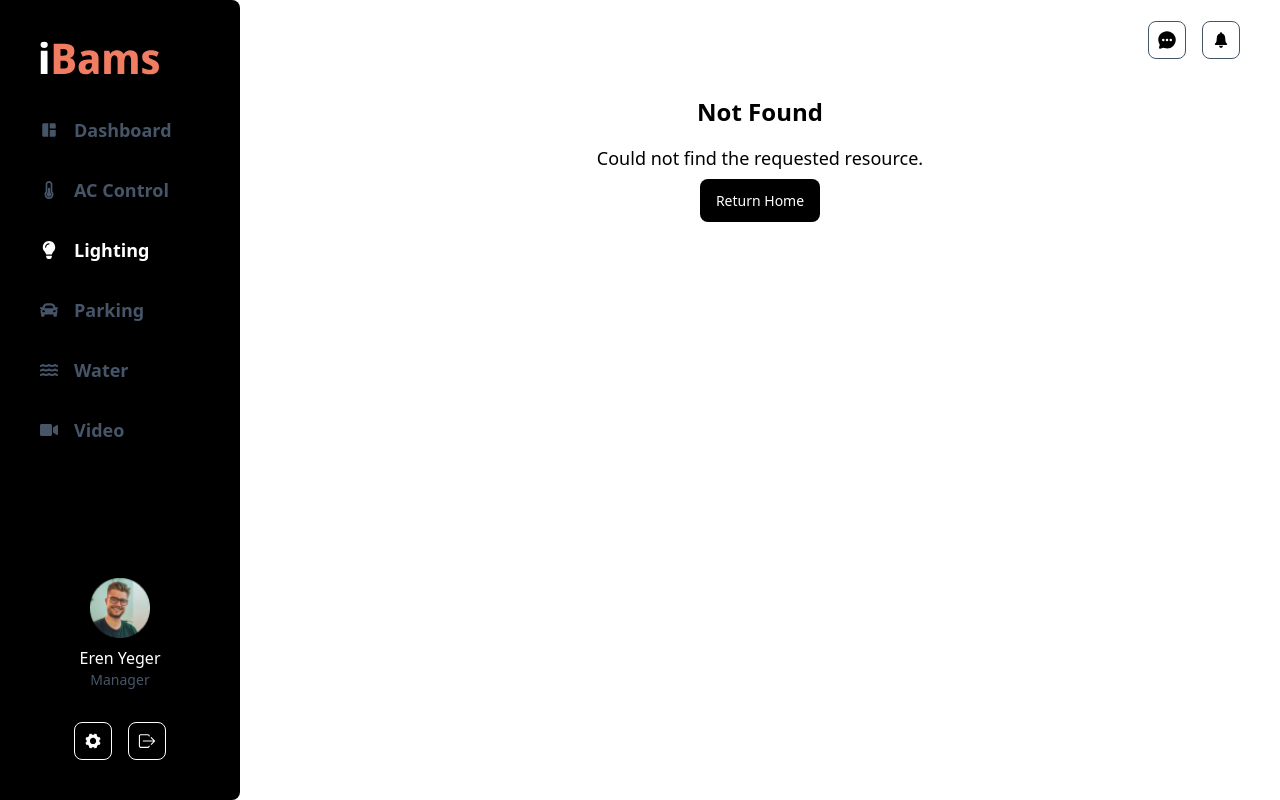
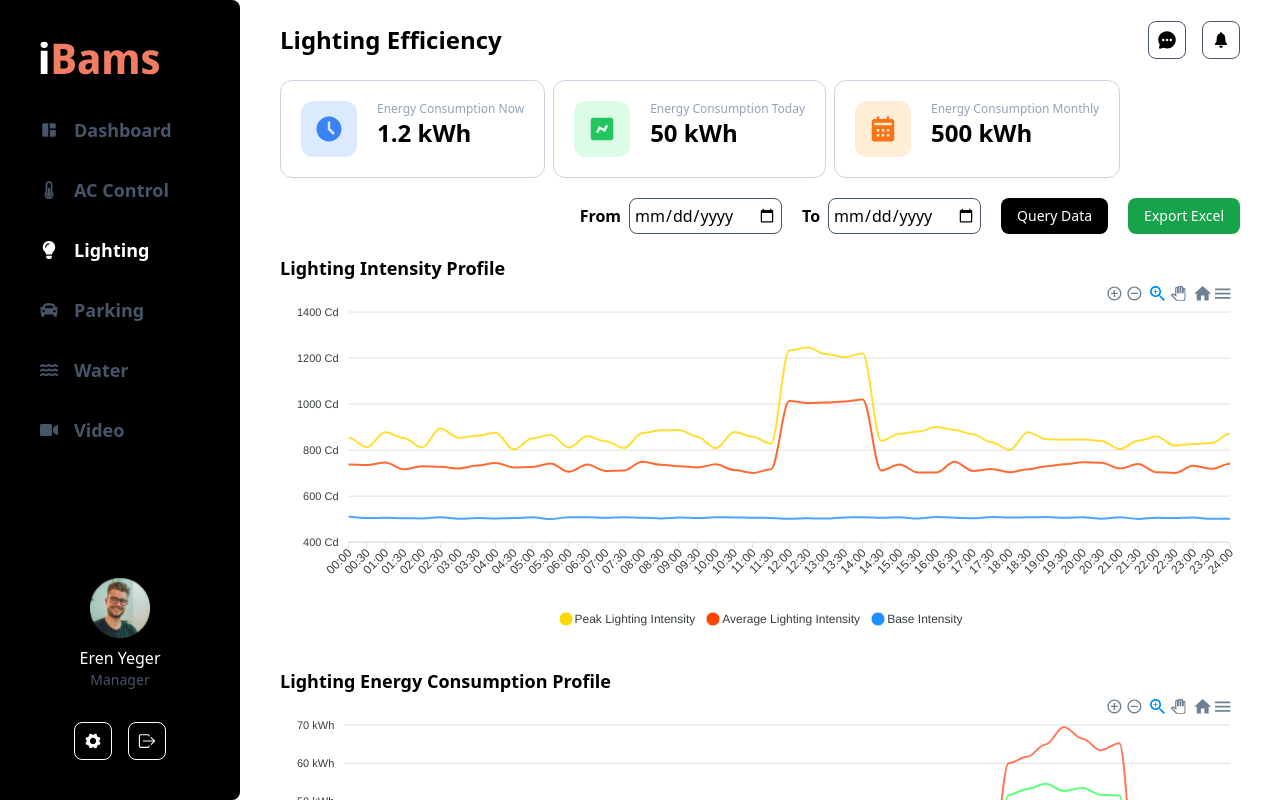
Before and after one commit to sulsul2/ibams-site, a Next.js app: page /lighting in a window 1280 px wide. Before the commit this address had no page. Shown: the top 800 px of the page. Built offline with nearby package versions, Linux system fonts and the light colour scheme.

Commit message:
feat: implement lighting page

```diff
--- /dev/null
+++ b/src/app/lighting/components/LightingEnergyConsumptionChart.tsx
@@ -0,0 +1,135 @@
+"use client";
+
+import { ApexOptions } from "apexcharts";
+import React from "react";
+import Chart from "react-apexcharts";
+
+export default function LightingEnergyConsumptionChart() {
+  const options: ApexOptions = {
+    chart: {
+      type: "line",
+      height: 100,
+    },
+    colors: ["#FF5733", "#33FF57", "#337BFF"],
+    xaxis: {
+      categories: [
+        "00:00",
+        "00:30",
+        "01:00",
+        "01:30",
+        "02:00",
+        "02:30",
+        "03:00",
+        "03:30",
+        "04:00",
+        "04:30",
+        "05:00",
+        "05:30",
+        "06:00",
+        "06:30",
+        "07:00",
+        "07:30",
+        "08:00",
+        "08:30",
+        "09:00",
+        "09:30",
+        "10:00",
+        "10:30",
+        "11:00",
+        "11:30",
+        "12:00",
+        "12:30",
+        "13:00",
+        "13:30",
+        "14:00",
+        "14:30",
+        "15:00",
+        "15:30",
+        "16:00",
+        "16:30",
+        "17:00",
+        "17:30",
+        "18:00",
+        "18:30",
+        "19:00",
+        "19:30",
+        "20:00",
+        "20:30",
+        "21:00",
+        "21:30",
+        "22:00",
+        "22:30",
+        "23:00",
+        "23:30",
+        "24:00",
+      ],
+      labels: {
+        style: {
+          fontSize: "12px",
+        },
+      },
+    },
+    yaxis: {
+      labels: {
+        formatter: (value) => `${value} kWh`, // Tambahkan "kWh" ke nilai
+      },
+    },
+    tooltip: {
+      shared: false,
+      intersect: false,
+    },
+    fill: {
+      opacity: 0.8,
+    },
+    markers: {
+      size: 0,
+      colors: ["#FF5733"],
+      strokeColors: "#fff",
+      strokeWidth: 2,
+      shape: "circle",
+      hover: {
+        size: 2,
+      },
+    },
+    dataLabels: {
+      enabled: false,
+    },
+    stroke: {
+      curve: "smooth",
+      width: 2,
+    },
+  };
+
+  const series = [
+    {
+      name: "Peak Energy Consumption",
+      data: Array.from({ length: 49 }, (_, i) => {
+        // Konsumsi energi puncak pada malam hari (18:00 hingga 21:00)
+        if (i >= 36 && i <= 42) return 60 + Math.random() * 10; // Puncak konsumsi
+        return 20 + Math.random() * 10; // Fluktuasi normal
+      }),
+    },
+    {
+      name: "Average Energy Consumption",
+      data: Array.from({ length: 49 }, (_, i) => {
+        // Konsumsi lebih stabil sepanjang hari
+        if (i >= 36 && i <= 42) return 50 + Math.random() * 5; // Puncak lebih rendah
+        return 15 + Math.random() * 5; // Stabil dengan variasi kecil
+      }),
+    },
+    {
+      name: "Base Load Consumption",
+      data: Array.from({ length: 49 }, () => {
+        // Beban dasar tetap dengan sedikit noise
+        return 10 + Math.random() * 2;
+      }),
+    },
+  ];
+
+  return (
+    <div>
+      <h2 className="font-bold text-lg">Lighting Energy Consumption Profile</h2>
+      <Chart options={options} series={series} type="line" height={350} />
+    </div>
+  );
+}
--- /dev/null
+++ b/src/app/lighting/components/LightingIntensityChart.tsx
@@ -0,0 +1,135 @@
+"use client";
+
+import { ApexOptions } from "apexcharts";
+import React from "react";
+import Chart from "react-apexcharts";
+
+export default function LightingIntensityChart() {
+  const options: ApexOptions = {
+    chart: {
+      type: "line",
+      height: 100,
+    },
+    colors: ["#FFD700", "#FF4500", "#1E90FF"],
+    xaxis: {
+      categories: [
+        "00:00",
+        "00:30",
+        "01:00",
+        "01:30",
+        "02:00",
+        "02:30",
+        "03:00",
+        "03:30",
+        "04:00",
+        "04:30",
+        "05:00",
+        "05:30",
+        "06:00",
+        "06:30",
+        "07:00",
+        "07:30",
+        "08:00",
+        "08:30",
+        "09:00",
+        "09:30",
+        "10:00",
+        "10:30",
+        "11:00",
+        "11:30",
+        "12:00",
+        "12:30",
+        "13:00",
+        "13:30",
+        "14:00",
+        "14:30",
+        "15:00",
+        "15:30",
+        "16:00",
+        "16:30",
+        "17:00",
+        "17:30",
+        "18:00",
+        "18:30",
+        "19:00",
+        "19:30",
+        "20:00",
+        "20:30",
+        "21:00",
+        "21:30",
+        "22:00",
+        "22:30",
+        "23:00",
+        "23:30",
+        "24:00",
+      ],
+      labels: {
+        style: {
+          fontSize: "12px",
+        },
+      },
+    },
+    yaxis: {
+      labels: {
+        formatter: (value) => `${value} Cd`, // Tambahkan "Cd" ke nilai
+      },
+    },
+    tooltip: {
+      shared: false,
+      intersect: false,
+    },
+    fill: {
+      opacity: 0.8,
+    },
+    markers: {
+      size: 0,
+      colors: ["#FFD700"],
+      strokeColors: "#fff",
+      strokeWidth: 2,
+      shape: "circle",
+      hover: {
+        size: 2,
+      },
+    },
+    dataLabels: {
+      enabled: false,
+    },
+    stroke: {
+      curve: "smooth",
+      width: 2,
+    },
+  };
+
+  const series = [
+    {
+      name: "Peak Lighting Intensity",
+      data: Array.from({ length: 49 }, (_, i) => {
+        // Intensitas tinggi pada siang hari (12:00 hingga 14:00)
+        if (i >= 24 && i <= 28) return 1200 + Math.random() * 50; // Puncak intensitas
+        return 800 + Math.random() * 100; // Fluktuasi normal
+      }),
+    },
+    {
+      name: "Average Lighting Intensity",
+      data: Array.from({ length: 49 }, (_, i) => {
+        // Lebih stabil dengan fluktuasi kecil
+        if (i >= 24 && i <= 28) return 1000 + Math.random() * 20; // Puncak lebih rendah
+        return 700 + Math.random() * 50; // Stabil dengan variasi kecil
+      }),
+    },
+    {
+      name: "Base Intensity",
+      data: Array.from({ length: 49 }, () => {
+        // Konstan tetapi dengan sedikit noise
+        return 500 + Math.random() * 10;
+      }),
+    },
+  ];
+
+  return (
+    <div>
+      <h2 className="font-bold text-lg">Lighting Intensity Profile</h2>
+      <Chart options={options} series={series} type="line" height={350} />
+    </div>
+  );
+}
--- /dev/null
+++ b/src/app/lighting/page.tsx
@@ -0,0 +1,70 @@
+import React from "react";
+import LightingIntensityChart from "./components/LightingIntensityChart";
+import LightingEnergyConsumptionChart from "./components/LightingEnergyConsumptionChart";
+import { BiSolidCalendar, BiSolidChart, BiSolidTimeFive } from "react-icons/bi";
+
+export default function page() {
+  return (
+    <div className="flex flex-col gap-5">
+      <div className="flex gap-2">
+        <div className="flex border border-slate-300 p-5 gap-5 rounded-xl">
+          <div className="w-14 h-14 text-blue-500 text-3xl flex items-center justify-center bg-blue-100 rounded-xl">
+            <BiSolidTimeFive />
+          </div>
+          <div>
+            <p className="font-medium text-slate-400 text-xs">
+              Energy Consumption Now
+            </p>
+            <p className="font-bold text-2xl">1.2 kWh</p>
+          </div>
+        </div>
+        <div className="flex border border-slate-300 p-5 gap-5 rounded-xl">
+          <div className="w-14 h-14 text-green-500 text-3xl flex items-center justify-center bg-green-100 rounded-xl">
+            <BiSolidChart />
+          </div>
+          <div>
+            <p className="font-medium text-slate-400 text-xs">
+              Energy Consumption Today
+            </p>
+            <p className="font-bold text-2xl">50 kWh</p>
+          </div>
+        </div>
+        <div className="flex border border-slate-300 p-5 gap-5 rounded-xl">
+          <div className="w-14 h-14 text-orange-500 text-3xl flex items-center justify-center bg-orange-100 rounded-xl">
+            <BiSolidCalendar />
+          </div>
+          <div>
+            <p className="font-medium text-slate-400 text-xs">
+              Energy Consumption Monthly
+            </p>
+            <p className="font-bold text-2xl">500 kWh</p>
+          </div>
+        </div>
+      </div>
+      <div className="flex justify-end gap-5">
+        <div className="flex gap-2 items-center">
+          <p className="font-bold">From</p>
+          <input
+            type="date"
+            className="border border-slate-600 rounded-lg p-1"
+          />
+        </div>
+        <div className="flex gap-2 items-center">
+          <p className="font-bold">To</p>
+          <input
+            type="date"
+            className="border border-slate-600 rounded-lg p-1"
+          />
+        </div>
+        <button className="px-4 rounded-lg text-white text-sm bg-black">
+          Query Data
+        </button>
+        <button className="px-4 rounded-lg text-white text-sm bg-green-600">
+          Export Excel
+        </button>
+      </div>
+      <LightingIntensityChart />
+      <LightingEnergyConsumptionChart />
+    </div>
+  );
+}
--- a/src/components/Title.tsx
+++ b/src/components/Title.tsx
@@ -18,6 +18,9 @@ export default function Title() {
     case "/parking":
       title = "Parking Management";
       break;
+    case "/lighting":
+      title = "Lighting Efficiency";
+      break;
     default:
       break;
   }
```
